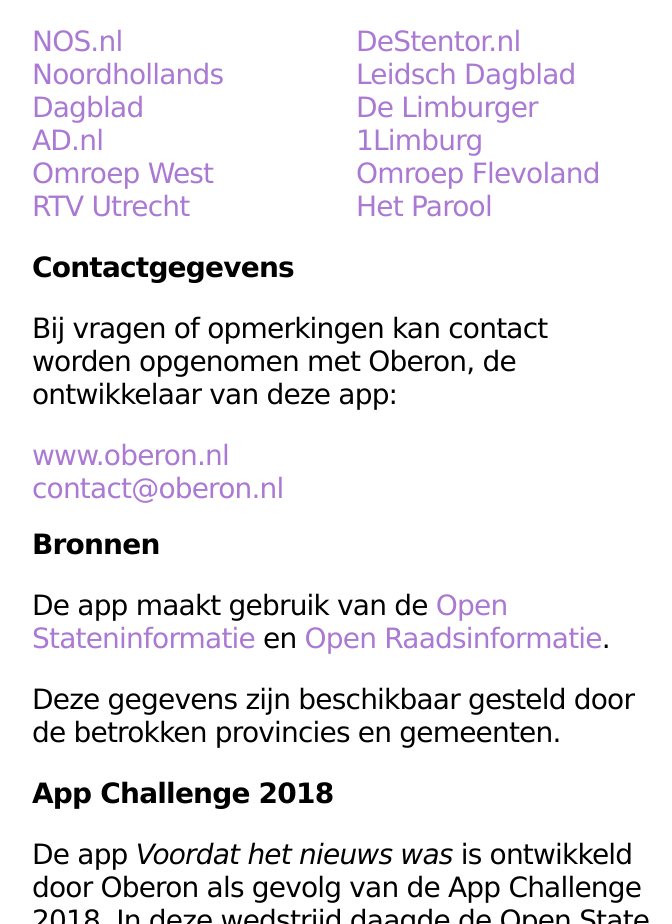
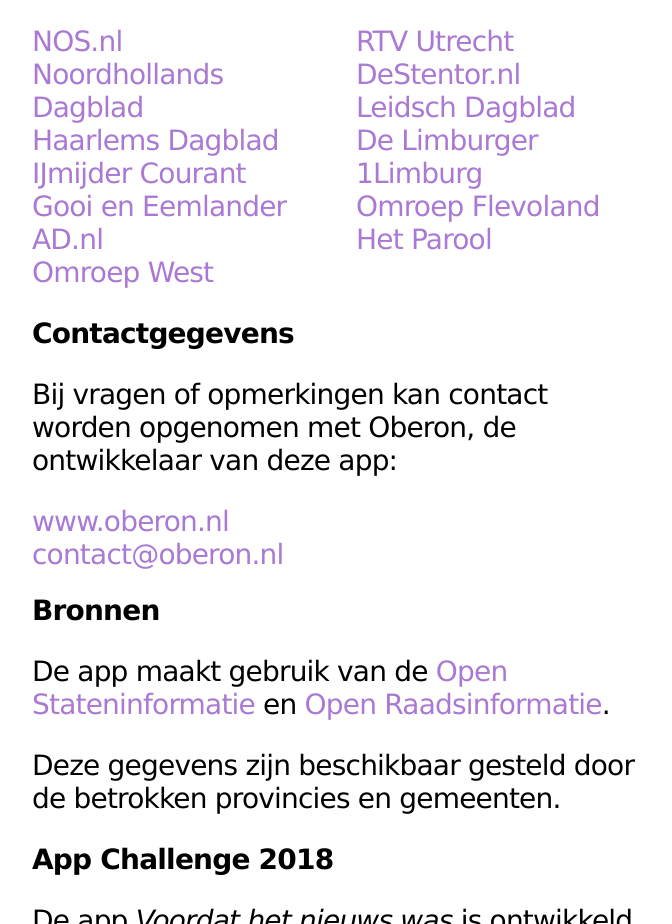
Before and after one commit to voordathetnieuwswas/voordathetnieuwswas.github.io, a plain HTML site: page index.html in a window 1280 px wide. Shown: the part 2461-3385 px from the top of the page, without its empty margins (298-970 px from the left). Drawn offline with Linux system fonts and the light colour scheme.

Commit message:
Updated websites

```diff
--- a/index.html
+++ b/index.html
@@ -58,6 +58,9 @@
             <ul class="sites">
                 <li><a href="https://nos.nl" target="_blank">NOS.nl</a></li>
                 <li><a href="https://www.noordhollandsdagblad.nl/" target="_blank">Noordhollands Dagblad</a></li>
+                <li><a href="https://www.haarlemsdagblad.nl/" target="_blank">Haarlems Dagblad</a></li>
+                <li><a href="https://www.ijmuidercourant.nl/" target="_blank">IJmijder Courant</a></li>
+                <li><a href="https://www.gooieneemlander.nl/" target="_blank">Gooi en Eemlander</a></li>
                 <li><a href="https://www.ad.nl/" target="_blank">AD.nl</a></li>
                 <li><a href="https://www.omroepwest.nl/" target="_blank">Omroep West</a></li>
                 <li><a href="https://www.rtvutrecht.nl/" target="_blank">RTV Utrecht</a></li>
```
